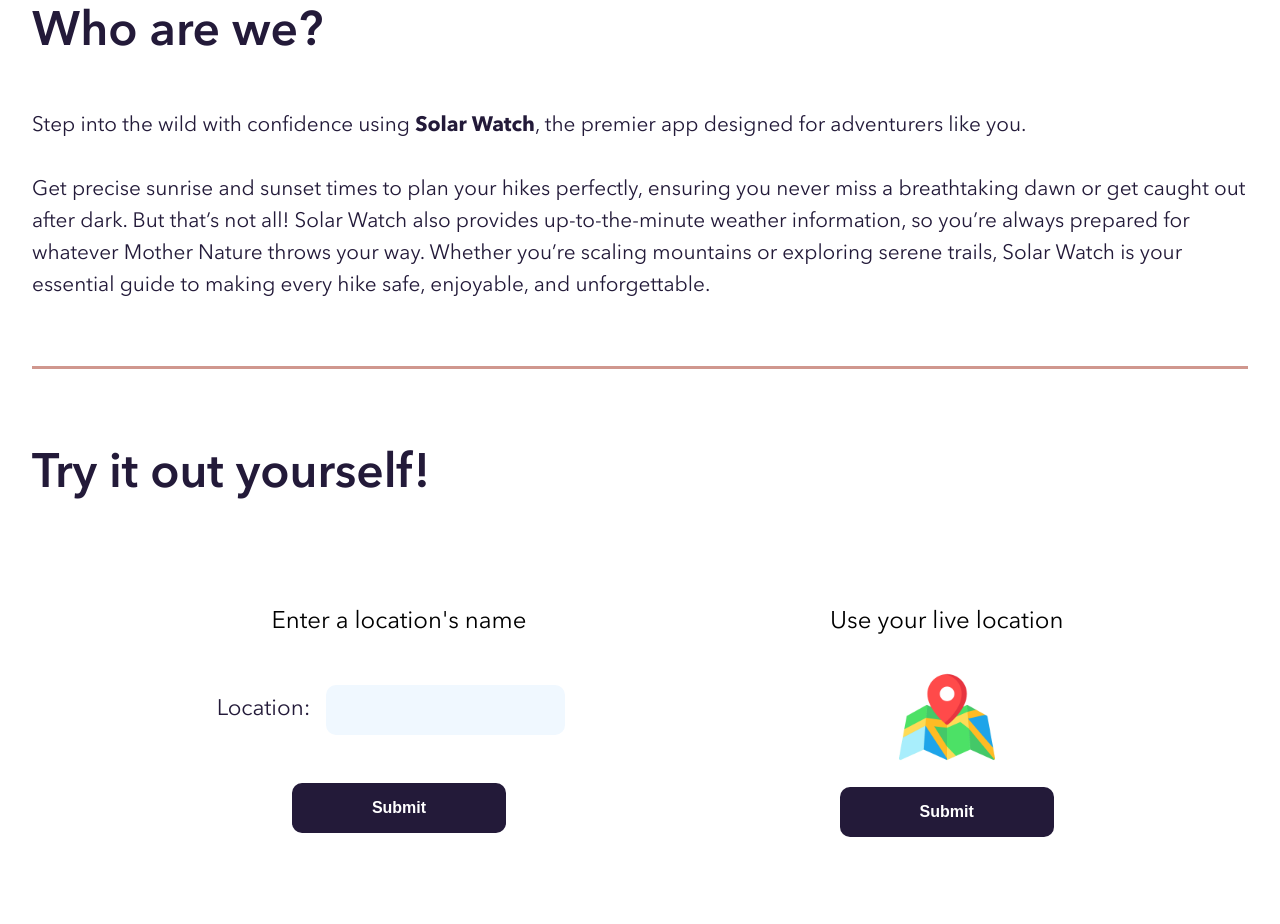
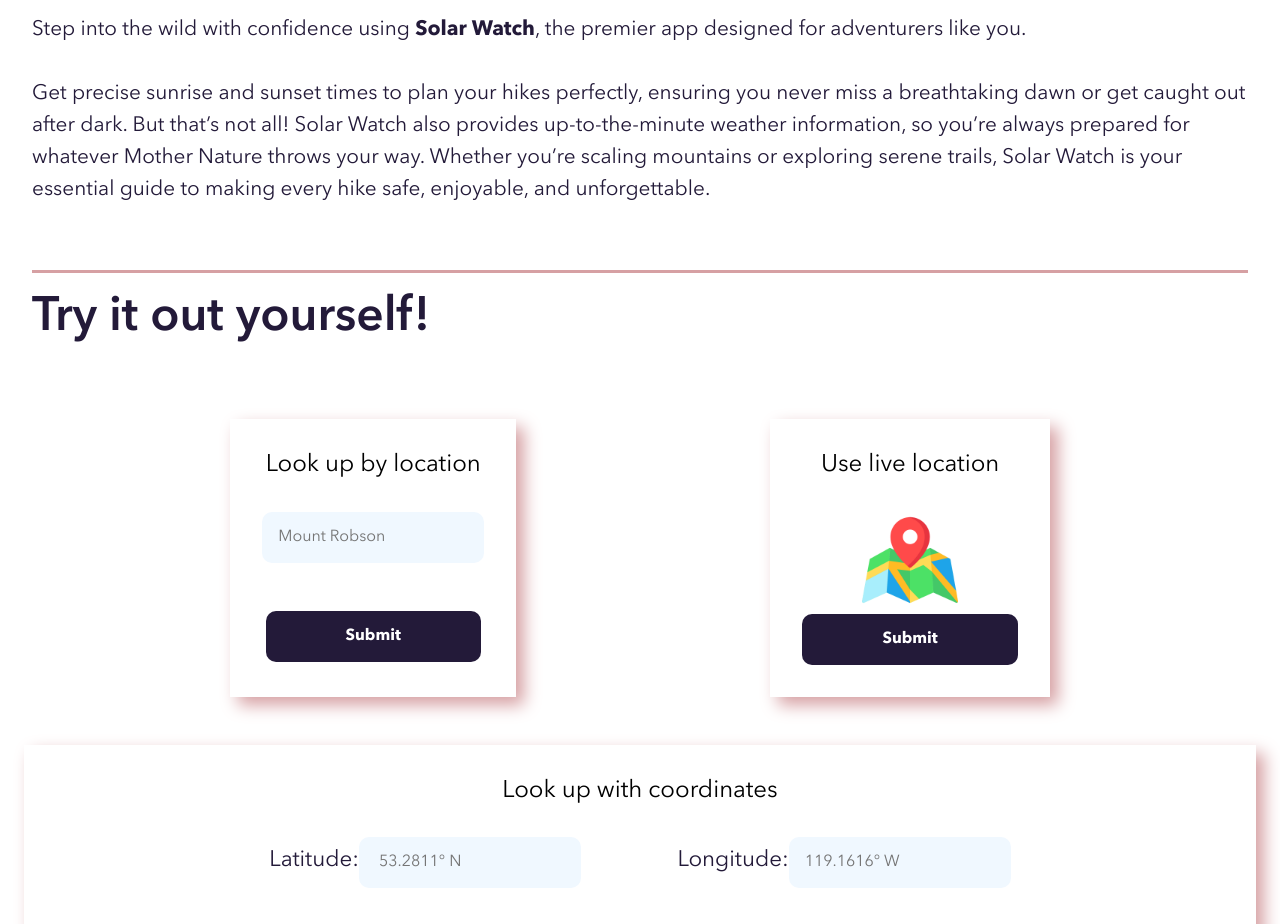
Before and after one commit to SageJonathan/solarwatch_client, a React (Vite) app: page / in a window 1280 px wide. Shown: the part 700-1624 px from the top of the page. Built offline with nearby package versions, Linux system fonts and the light colour scheme; no server answers.

Commit message:
iron out defects on styling

```diff
--- a/src/App.scss
+++ b/src/App.scss
@@ -1,7 +1,7 @@
 @use './styles/partials/fonts' as *;
 @use './styles/partials/variables' as *;
 
-body {
+* {
   font-family: "Avenir";
   box-sizing: border-box;
   margin:0;
--- a/src/components/About/About.jsx
+++ b/src/components/About/About.jsx
@@ -4,8 +4,8 @@
 function About() {
   return (
     <div className="about">
-      <p className="about__title">Who are we?</p>
-      <p className="about__writing">
+      <p className="about__header">Who are we?</p>
+      <p className="about__text">
         Step into the wild with confidence using <strong>Solar Watch</strong>,
         the premier app designed for adventurers like you. <br></br>
         <br></br>Get precise sunrise and sunset times to plan your hikes
--- a/src/components/About/About.scss
+++ b/src/components/About/About.scss
@@ -5,13 +5,13 @@
 .about {
     height:fit-content;
     padding:1rem 2rem;
-    &__title {
+    &__header {
         font-size: 3rem;
         font-weight:600;
         color:$dark-purple;
     }
 
-    &__writing {
+    &__text {
         font-size: 1.3rem;
         line-height: 2rem;
         color:$dark-purple;
--- a/src/components/Hero/Hero.scss
+++ b/src/components/Hero/Hero.scss
@@ -37,7 +37,7 @@
             font-size: 1.3rem;
         }
         &--bottom{
-            margin-top: -1rem;
+            margin-top: 0.5rem;
         }
     }
 }
--- a/src/components/Search/Search.jsx
+++ b/src/components/Search/Search.jsx
@@ -12,13 +12,14 @@
         <>
           <div className="search">
             <form className="search__form">
-              <p className="search__prompt">Enter a location's name</p>
+              <p className="search__prompt">Look up by location</p>
               <div className="search__input-group">
-                <label className="search__label">Location:</label>
+                <label className="search__label"></label>
                 <input
                   className="search__input"
                   // onChange={}
                   // value={}
+                  placeholder="Mount Robson"
                   required
                 />
               </div>
--- a/src/components/Search/Search.scss
+++ b/src/components/Search/Search.scss
@@ -3,9 +3,11 @@
 @use "../../styles/partials/mixins" as *;
 
 .search {
-  padding: 2rem;
   display: flex;
   flex-direction: column;
+  padding: 2rem;
+  margin:1.5rem;
+  box-shadow: .5rem .5rem 1rem $pink;
   &__title {
     font-size: 3rem;
     font-weight: 600;
@@ -32,15 +34,12 @@
   }
   &__label {
     color: $dark-purple;
-    margin-right: 1rem;
     font-size: 1.4rem;
   }
 
   &__input {
     background-color: aliceblue;
-    margin-top: 1rem;
     margin-bottom: 3rem;
-    margin-right: 1rem;
     padding: 1rem;
     font-style: inherit;
     font-size: 1rem;
@@ -50,16 +49,12 @@
 
   &__button {
     align-self: center;
-    padding-left: 5rem;
-    padding-right: 5rem;
-    padding-top: 1rem;
-    padding-bottom: 1rem;
+    padding: 1rem 5rem;
     border-radius: 10px;
     border: none;
     background-color: $dark-purple;
     color: white;
     font-size: 1rem;
-    transition: 0.5s;
     font-weight: 700;
 
     &:hover {
@@ -77,10 +72,6 @@
 
   &__map-container {
     align-self: center;
-    margin-bottom: 2.7rem;
-    @include tablet{
-        margin-bottom: 1rem;
-    }
   }
 
   &__map-icon {
--- a/src/components/SearchAdv/SearchAdv.jsx
+++ b/src/components/SearchAdv/SearchAdv.jsx
@@ -46,7 +46,7 @@
     <>
     <div className="search">
       <form className="search__form" onSubmit={handleFormSubmit}>
-        <p className="search__prompt">Know the cooridnates?</p>
+        <p className="search__prompt">Look up with coordinates</p>
         <div className="search__container">
           <div className="latitude">
             <label className="search__label">Latitude:</label>
@@ -54,6 +54,7 @@
               className="search__input"
               onChange={handleLatitude}
               value={latitude}
+              placeholder=" 53.2811° N"
               required
             />
           </div>
@@ -63,6 +64,7 @@
               className="search__input"
               onChange={handleLongitude}
               value={longitude}
+              placeholder="119.1616° W"
               required
             />
           </div>
--- a/src/components/SearchGps/SearchGps.jsx
+++ b/src/components/SearchGps/SearchGps.jsx
@@ -5,8 +5,7 @@
     return (
         <>
          <div className="search">
-            <p className="search__prompt">Use your live location</p>
-            {/* <div className=""> */}
+            <p className="search__prompt">Use live location</p>
             <div className="search__map-container">
               <img className="search__map-icon" src={mapIcon} alt="Map Icon" />
             </div>
@@ -15,7 +14,6 @@
               <button className="search__button">Submit</button>
             </form>
            </div>
-          {/* </div> */}
         </>
     )
 }
--- a/src/pages/Landing/Landing.scss
+++ b/src/pages/Landing/Landing.scss
@@ -1,7 +1,6 @@
 @use '../../styles/partials/fonts' as *;
 @use '../../styles/partials/variables' as *;
 @use "../../styles/partials/mixins" as *;
-
 
 .row{
     display: flex;
--- a/src/styles/partials/_variables.scss
+++ b/src/styles/partials/_variables.scss
@@ -6,7 +6,7 @@
 //Primary Colors
 $yellow:#fdd8a4;
 $orange:#faac7b;
-$pink:#d0978e;
+$pink:#D6A0A3;
 $light-purple:#9d7381;
 $dark-purple: #231a39;
 
```
